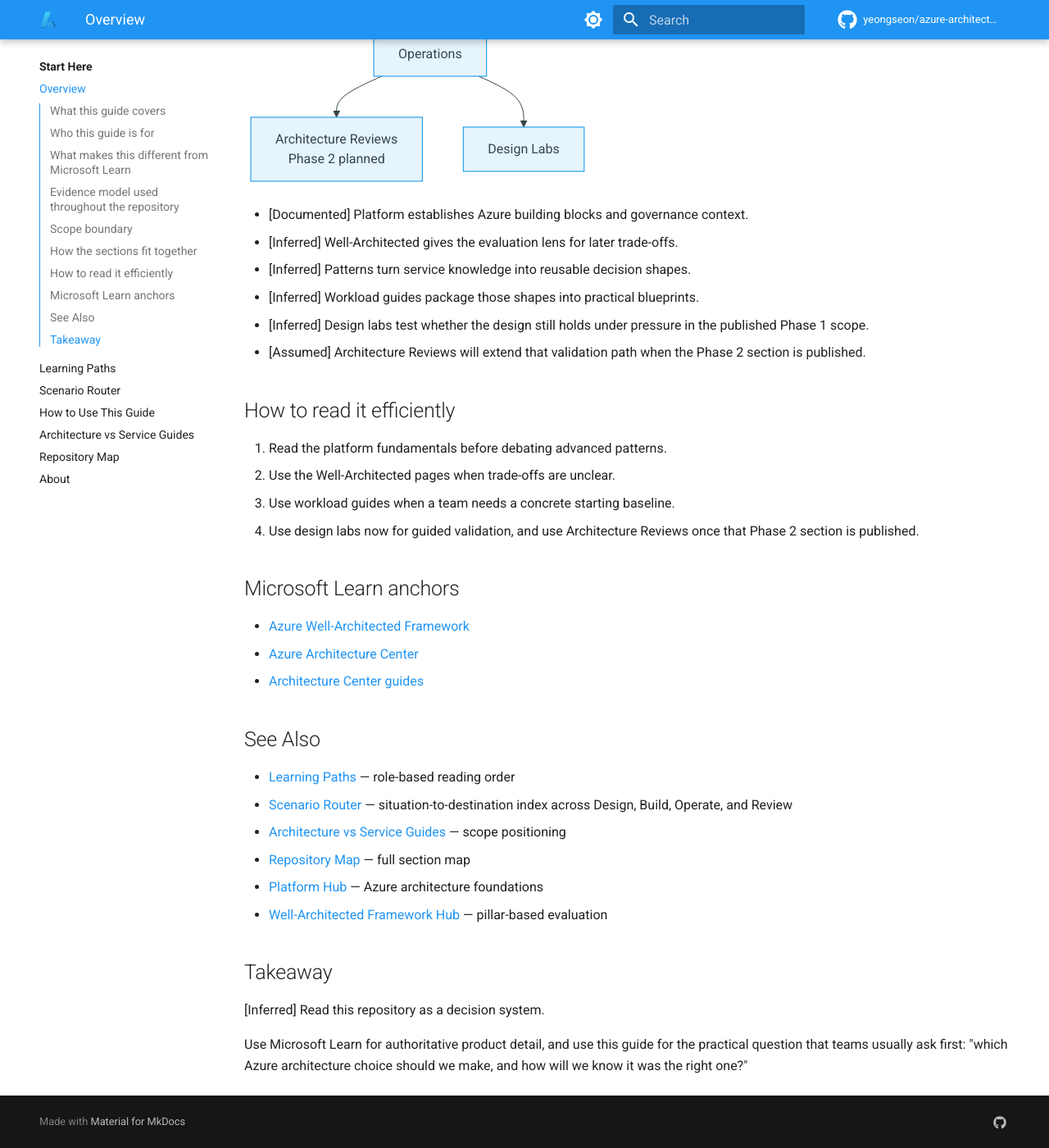
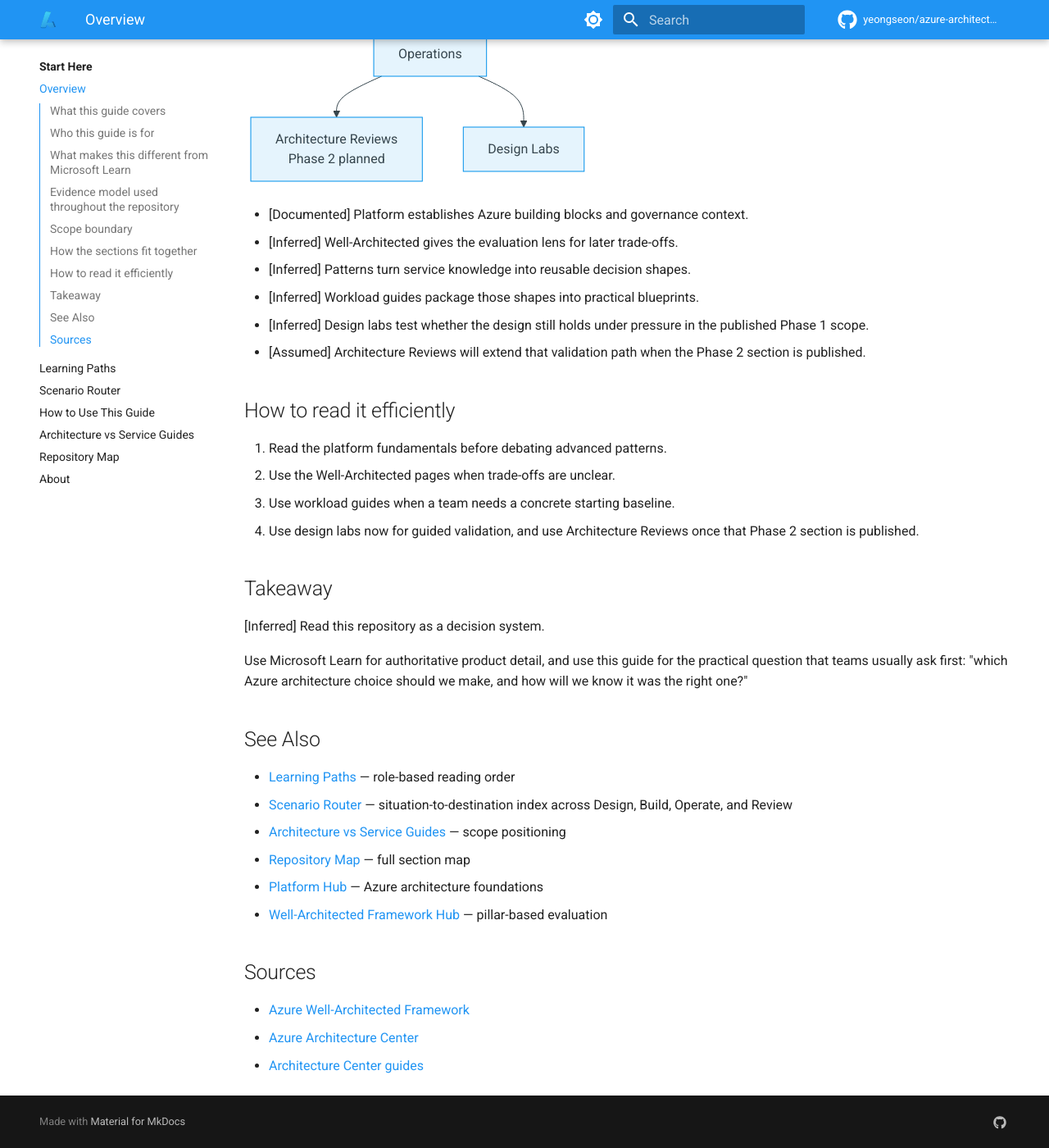
Before and after one commit to yeongseon/azure-architecture-practical-guide, an MkDocs documentation site: the page built from docs/start-here/overview.md, in a window 1280 px wide and 1400 px high, scrolled down 2948 px. Shown: the whole window at 82% size. Built offline with MkDocs 1.6.1 and Material for MkDocs 9.7.7, drawn with Linux system fonts in a browser that asks for light colours; comment, search, counter and statistics services are not loaded; some of the changed lines change nothing that is shown.

Commit message:
docs: address Oracle review — add SEO descriptions and normalize overview tail

```diff
--- a/docs/practical-journey/index.md
+++ b/docs/practical-journey/index.md
@@ -1,5 +1,5 @@
 ---
-description: Practical Journey hub for the Azure Architecture guide — move from MVP to multi-region resilience through five staged deployments, costs, and verification paths.
+description: Practical Journey hub for the Azure Architecture guide — from MVP to multi-region resilience across five staged deployments, with costs and verification.
 content_sources:
   diagrams:
     - id: practical-journey-stage-progression
--- a/docs/start-here/overview.md
+++ b/docs/start-here/overview.md
@@ -1,4 +1,5 @@
 ---
+description: Overview of the Azure Architecture practical guide — who it is for, what is in and out of scope, how the sections fit together, and where to begin.
 content_sources:
   diagrams:
     - id: start-here-overview-diagram-1
@@ -109,11 +110,11 @@
 3. Use workload guides when a team needs a concrete starting baseline.
 4. Use design labs now for guided validation, and use Architecture Reviews once that Phase 2 section is published.
 
-## Microsoft Learn anchors
+## Takeaway
 
-- [Azure Well-Architected Framework](https://learn.microsoft.com/en-us/azure/well-architected/)
-- [Azure Architecture Center](https://learn.microsoft.com/en-us/azure/architecture/)
-- [Architecture Center guides](https://learn.microsoft.com/en-us/azure/architecture/guide/)
+[Inferred] Read this repository as a decision system.
+
+Use Microsoft Learn for authoritative product detail, and use this guide for the practical question that teams usually ask first: "which Azure architecture choice should we make, and how will we know it was the right one?"
 
 ## See Also
 
@@ -124,8 +125,8 @@
 - [Platform Hub](../platform/index.md) — Azure architecture foundations
 - [Well-Architected Framework Hub](../waf/index.md) — pillar-based evaluation
 
-## Takeaway
+## Sources
 
-[Inferred] Read this repository as a decision system.
-
-Use Microsoft Learn for authoritative product detail, and use this guide for the practical question that teams usually ask first: "which Azure architecture choice should we make, and how will we know it was the right one?"
+- [Azure Well-Architected Framework](https://learn.microsoft.com/en-us/azure/well-architected/)
+- [Azure Architecture Center](https://learn.microsoft.com/en-us/azure/architecture/)
+- [Architecture Center guides](https://learn.microsoft.com/en-us/azure/architecture/guide/)
```
